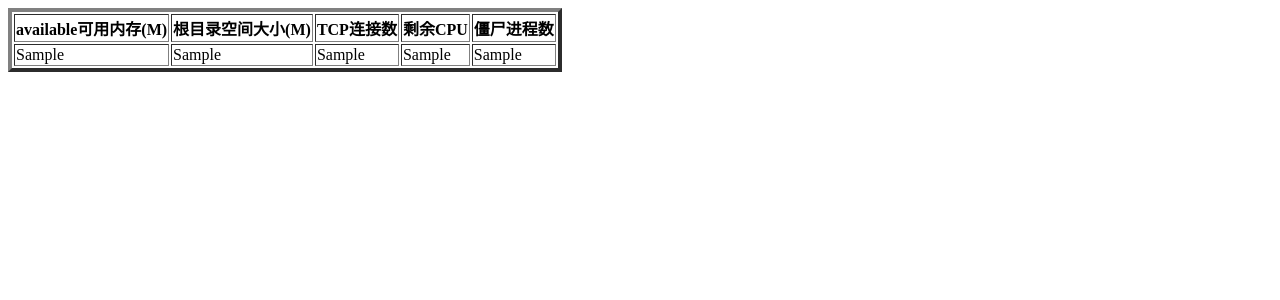
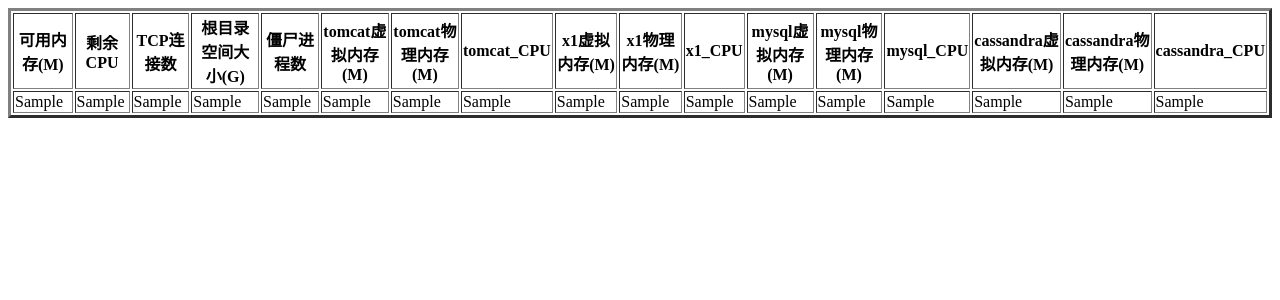
Before and after one commit to liudoudou86/Aging_monitoring, a Flask app: template templates/aging.html in a window 1280 px wide. Shown: the top 300 px of the page. Run offline with Flask 2, Linux system fonts and the light colour scheme; the template is opened without the code that fills it: most values are stand-ins (such as "Sample title", 1, 10 or a date in 2020).

Commit message:
update code

```diff
--- a/app.py
+++ b/app.py
@@ -34,31 +34,69 @@
     ssh.load_system_host_keys()
     ssh.set_missing_host_key_policy(paramiko.AutoAddPolicy())
     ssh.connect(IP_ADDRESS,PORT,USER,PASSWORD)
-    stdin, stdout, stderr = ssh.exec_command("free -m | sed -n '2p' | awk '{print$(NF)}'")
+    # 远程对服务器进行top指令查询
+    stdin, stdout, stderr = ssh.exec_command("free -m | sed -n '2p' | awk '{print$(NF)}'",get_pty=True)
     AVAILABLE_MEMORY = int(stdout.read().decode('utf-8'))
-    stdin, stdout, stderr = ssh.exec_command("df -m / | sed -n '2p' | awk '{print$4}'")
-    SPACE_SIZE = int(stdout.read().decode('utf-8'))
-    stdin, stdout, stderr = ssh.exec_command('netstat -an | grep tcp | wc -l')
+    stdin, stdout, stderr = ssh.exec_command("top -b -n 1 | grep '%Cpu' -A 0 | awk '{print$8}'",get_pty=True)
+    CPU = float(stdout.read().decode('utf-8'))
+    stdin, stdout, stderr = ssh.exec_command('netstat -an | grep tcp | wc -l',get_pty=True)
     TCP_CONNECT = int(stdout.read().decode('utf-8'))
-    stdin, stdout, stderr = ssh.exec_command("top -b -n 1 | grep '%Cpu' -A 0 | awk '{print$8}'")
-    CPU = float(stdout.read().decode('utf-8'))
-    stdin, stdout, stderr = ssh.exec_command("top -b -n 1 | grep 'Tasks' -A 0 | awk '{print$(NF-1)}'")
+    stdin, stdout, stderr = ssh.exec_command("df -h / | sed -n '2p' | awk '{print$4}'",get_pty=True)
+    SPACE_SIZE = str(stdout.read().decode('utf-8'))
+    stdin, stdout, stderr = ssh.exec_command("top -b -n 1 | grep 'Tasks' -A 0 | awk '{print$(NF-1)}'",get_pty=True)
     ZOMBIE = int(stdout.read().decode('utf-8'))
+    stdin, stdout, stderr = ssh.exec_command("top -b -n 1 | grep java_tomcat$ | awk '{print$(NF-7)}'",get_pty=True)
+    TOMCAT_VIRT = str(stdout.read().decode('utf-8'))
+    stdin, stdout, stderr = ssh.exec_command("top -b -n 1 | grep java_tomcat$ | awk '{print$(NF-6)}'",get_pty=True)
+    TOMCAT_RES = str(stdout.read().decode('utf-8'))
+    stdin, stdout, stderr = ssh.exec_command("top -b -n 1 | grep java_tomcat$ | awk '{print$(NF-3)}'",get_pty=True)
+    TOMCAT_CPU = str(stdout.read().decode('utf-8'))
+    stdin, stdout, stderr = ssh.exec_command("top -b -n 1 | grep x1$ | awk '{print$(NF-7)}'",get_pty=True)
+    X1_VIRT = str(stdout.read().decode('utf-8'))
+    stdin, stdout, stderr = ssh.exec_command("top -b -n 1 | grep x1$ | awk '{print$(NF-6)}'",get_pty=True)
+    X1_RES = str(stdout.read().decode('utf-8'))
+    stdin, stdout, stderr = ssh.exec_command("top -b -n 1 | grep x1$ | awk '{print$(NF-3)}'",get_pty=True)
+    X1_CPU = str(stdout.read().decode('utf-8'))
+    stdin, stdout, stderr = ssh.exec_command("top -b -n 1 | grep mysqld$ | awk '{print$(NF-7)}'",get_pty=True)
+    MYSQL_VIRT = str(stdout.read().decode('utf-8'))
+    stdin, stdout, stderr = ssh.exec_command("top -b -n 1 | grep mysqld$ | awk '{print$(NF-6)}'",get_pty=True)
+    MYSQL_RES = str(stdout.read().decode('utf-8'))
+    stdin, stdout, stderr = ssh.exec_command("top -b -n 1 | grep mysqld$ | awk '{print$(NF-3)}'",get_pty=True)
+    MYSQL_CPU = str(stdout.read().decode('utf-8'))
+    stdin, stdout, stderr = ssh.exec_command("top -b -n 1 | grep java_cassandra | awk '{print$(NF-7)}'",get_pty=True)
+    CASSANDRA_VIRT = str(stdout.read().decode('utf-8'))
+    stdin, stdout, stderr = ssh.exec_command("top -b -n 1 | grep java_cassandra | awk '{print$(NF-6)}'",get_pty=True)
+    CASSANDRA_RES = str(stdout.read().decode('utf-8'))
+    stdin, stdout, stderr = ssh.exec_command("top -b -n 1 | grep java_cassandra | awk '{print$(NF-3)}'",get_pty=True)
+    CASSANDRA_CPU = str(stdout.read().decode('utf-8'))
     ssh.close() # 关闭连接
     '''
     return_dict = {
     'AVAILABLE_MEMORY' : AVAILABLE_MEMORY,
+    'CPU' : CPU,
+    'TCP_CONNECT' : TCP_CONNECT,
     'SPACE_SIZE' : SPACE_SIZE,
-    'TCP_CONNECT' : TCP_CONNECT,
-    'CPU' : CPU,
     'ZOMBIE' : ZOMBIE,
+    'TOMCAT_VIRT' : TOMCAT_VIRT,
+    'TOMCAT_RES' : TOMCAT_RES,
+    'TOMCAT_CPU' : TOMCAT_CPU,
+    'X1_VIRT' : X1_VIRT,
+    'X1_RES' : X1_RES,
+    'X1_CPU' : X1_CPU,
+    'MYSQL_VIRT' : MYSQL_VIRT,
+    'MYSQL_RES' : MYSQL_RES,
+    'MYSQL_CPU' : MYSQL_CPU,
+    'CASSANDRA_VIRT' : CASSANDRA_VIRT,
+    'CASSANDRA_RES' : CASSANDRA_RES,
+    'CASSANDRA_CPU' : CASSANDRA_CPU
     } # 返回参数
     return json.dumps(return_dict, ensure_ascii=False) # JSON格式对齐
     '''
-    return_dict = [AVAILABLE_MEMORY, SPACE_SIZE, TCP_CONNECT, CPU, ZOMBIE]
+    return_dict = [AVAILABLE_MEMORY, CPU, TCP_CONNECT, SPACE_SIZE, ZOMBIE, TOMCAT_VIRT, TOMCAT_RES, TOMCAT_CPU, X1_VIRT, X1_RES, X1_CPU, MYSQL_VIRT, MYSQL_RES, MYSQL_CPU, CASSANDRA_VIRT, CASSANDRA_RES, CASSANDRA_CPU]
     logger.debug(return_dict)
 
     return render_template('aging.html', return_dict=return_dict)
 
+
 if __name__ == "__main__":
     app.run(host='0.0.0.0', debug=True, port=5000, threaded=True) # threaded=True为开启多线程
--- a/templates/aging.html
+++ b/templates/aging.html
@@ -7,13 +7,26 @@
     <title>老化查询平台</title>
 </head>
 <body>
-    <table border="4">
+    <div>
+        <table border="3">
             <tr>
-            <th>available可用内存(M)</th>
-            <th>根目录空间大小(M)</th>
+                <th>可用内存(M)</th>
+                <th>剩余CPU</th>
                 <th>TCP连接数</th>
-            <th>剩余CPU</th>
+                <th>根目录空间大小(G)</th>
                 <th>僵尸进程数</th>
+                <th>tomcat虚拟内存(M)</th>
+                <th>tomcat物理内存(M)</th>
+                <th>tomcat_CPU</th>
+                <th>x1虚拟内存(M)</th>
+                <th>x1物理内存(M)</th>
+                <th>x1_CPU</th>
+                <th>mysql虚拟内存(M)</th>
+                <th>mysql物理内存(M)</th>
+                <th>mysql_CPU</th>
+                <th>cassandra虚拟内存(M)</th>
+                <th>cassandra物理内存(M)</th>
+                <th>cassandra_CPU</th>
             </tr>
             <tr>
                 <td>{{ return_dict[0] }}</td>
@@ -21,7 +34,20 @@
                 <td>{{ return_dict[2] }}</td>
                 <td>{{ return_dict[3] }}</td>
                 <td>{{ return_dict[4] }}</td>
+                <td>{{ return_dict[5] }}</td>
+                <td>{{ return_dict[6] }}</td>
+                <td>{{ return_dict[7] }}</td>
+                <td>{{ return_dict[8] }}</td>
+                <td>{{ return_dict[9] }}</td>
+                <td>{{ return_dict[10] }}</td>
+                <td>{{ return_dict[11] }}</td>
+                <td>{{ return_dict[12] }}</td>
+                <td>{{ return_dict[13] }}</td>
+                <td>{{ return_dict[14] }}</td>
+                <td>{{ return_dict[15] }}</td>
+                <td>{{ return_dict[16] }}</td>
             </tr>
         </table>
+    </div>
 </body>
 </html>
--- a/templates/index.html
+++ b/templates/index.html
@@ -7,7 +7,7 @@
     <title>老化查询平台</title>
 </head>
 <body>
-    <form action = "http://localhost:5000/aging" method = "GET">
+    <form action = "http://192.168.28.234:5000/aging" method = "GET">
         <div>
             <table>
                 <tr>
@@ -36,11 +36,11 @@
                         <input id="password" type = "text" name = "PASSWORD"/>
                     </th>
                     <th>
-                        <input type="submit" value="查询" style="width: 60px">
+                        <input type="submit" value="查询" style="width: 60px" onclick="inOut(0);">
                     </th>
                 </tr>
             </table>
         </div>
-     </form>
+    </form>
 </body>
 </html>
```
Lines whose indentation alone changed are shown as unchanged.
